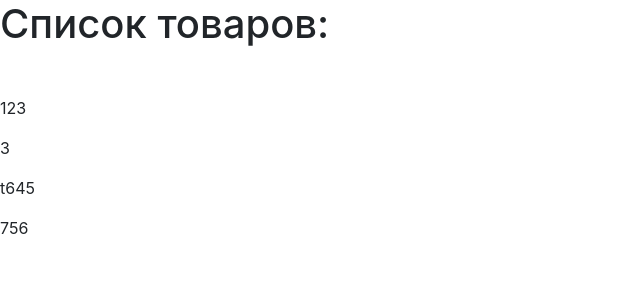
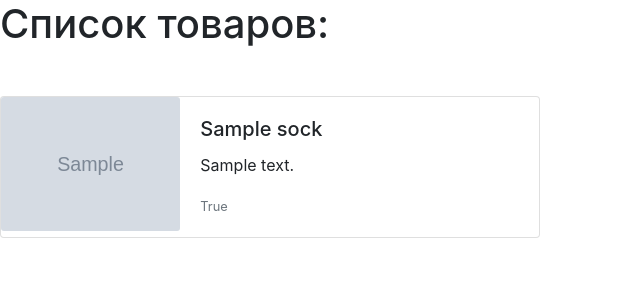
Before and after one commit to johngalt18/socks-shop, a Django app: page / in a window 1280 px wide. Shown: the part 56-356 px from the top of the page, without its empty margins (0-640 px from the left). Run offline with Django 3.2, Linux system fonts and the light colour scheme; tables that the repository leaves empty hold one stand-in row (values such as "Sample post"); grey boxes marked "Sample" are stand-in pictures; some libraries are stand-ins or nearby versions.

Commit message:
[FEAT] added base items render on home page

```diff
--- a/django-app/django_shop/socks_shop/templates/socks_shop/index.html
+++ b/django-app/django_shop/socks_shop/templates/socks_shop/index.html
@@ -7,8 +7,28 @@
 {% block content %}
     <h1 class="mb-5">Список товаров:</h1>
     {% for item in items %}
-    <p>
-        {{ item }}
-    </p>
+
+    <div class="card mb-3" style="max-width: 540px;">
+        <div class="row no-gutters">
+            <div class="col-md-4">
+                <img src="{{ item.image }}" class="card-img" alt="...">
+            </div>
+            <div class="col-md-8">
+                <div class="card-body">
+                    <h5 class="card-title">
+                        {{ item.name }}
+                    </h5>
+                    <p class="card-text">
+                        {{ item.description}}
+                    </p>
+                    <p class="card-text">
+                        <small class="text-muted">
+                            {{ item.available }}
+                        </small></p>
+                </div>
+            </div>
+        </div>
+    </div>
+
     {% endfor %}
 {% endblock %}
--- a/django-app/django_shop/socks_shop/views.py
+++ b/django-app/django_shop/socks_shop/views.py
@@ -4,6 +4,6 @@ from .models import Socks
 
 
 def return_items(request):
-    items = ['123', '3', 't645', '756']
+    items = Socks.objects.all()
 
     return render(request=request, template_name='socks_shop/index.html', context={'items': items})
```
